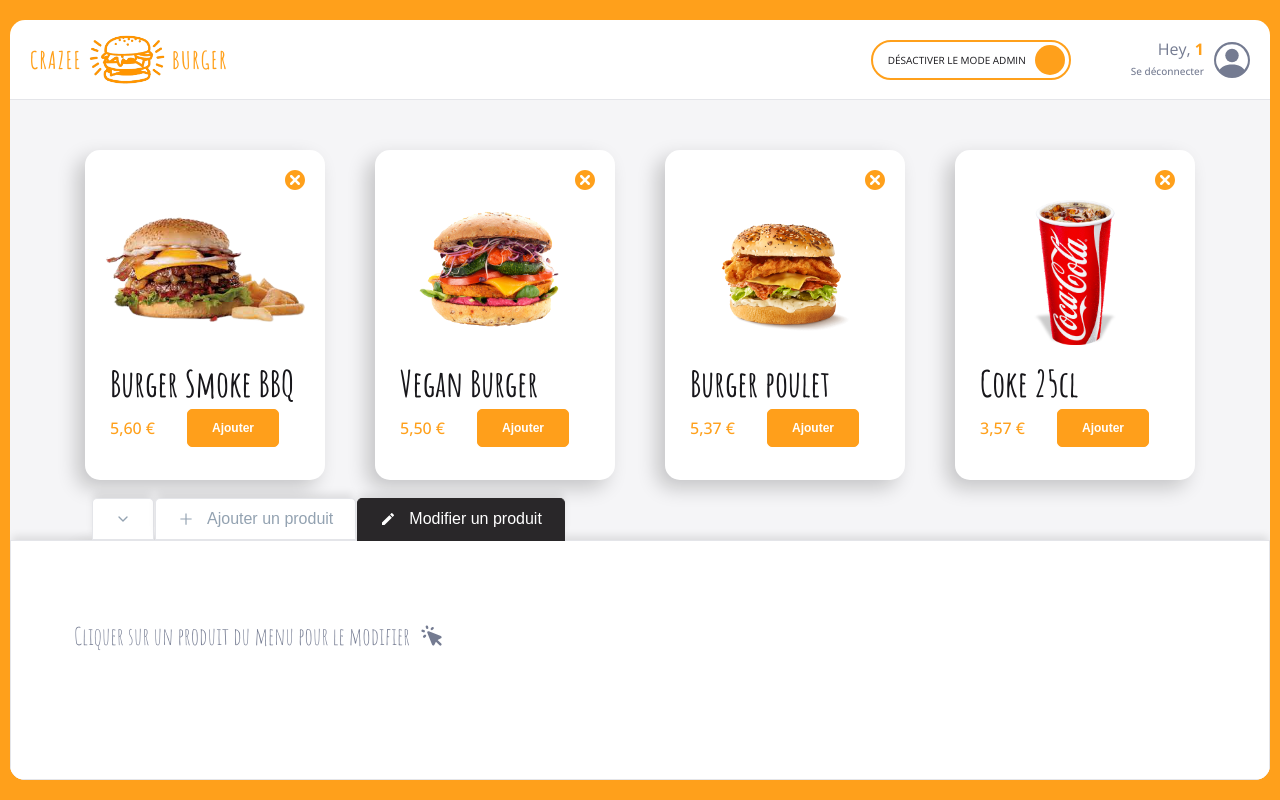
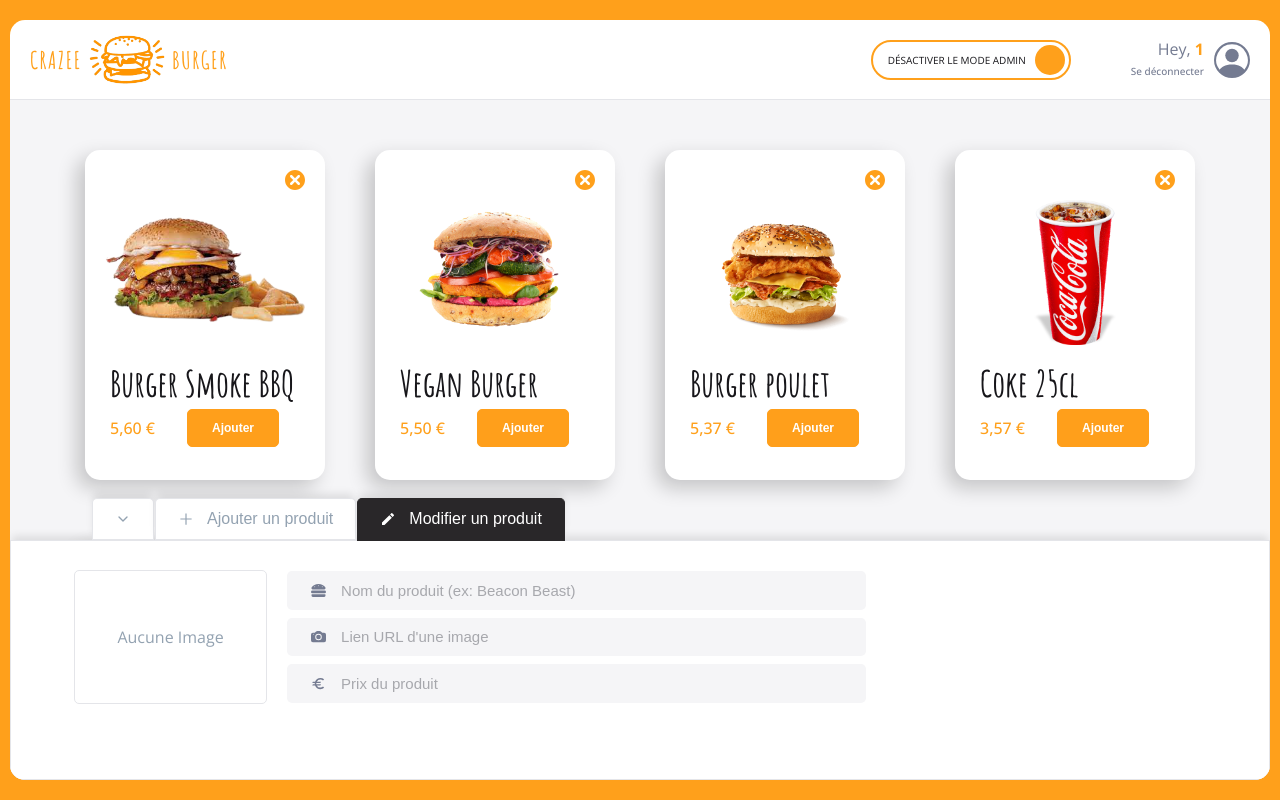
Before and after one commit to aldofwi/crazee-burger, a React (Vite) app: page /order/1 in a window 1280 px wide. Built offline with nearby package versions, Linux system fonts and the light colour scheme.

Commit message:
🚧 F09 : ADMIN > EditForm > Live Editing Product

```diff
--- a/src/components/pages/order/Main/Admin/AdminPanel/EditForm.jsx
+++ b/src/components/pages/order/Main/Admin/AdminPanel/EditForm.jsx
@@ -1,17 +1,42 @@
-import OrderContext from "../../../../../../context/OrderContext"
-import { useContext } from "react"
-import styled from "styled-components"
-import HintMessage from "./HintMessage"
+import OrderContext from "../../../../../../context/OrderContext";
+import TextInput from "../../../../../reusable-ui/TextInput";
+import { getInputTextsConfig } from "./inputTextConfig";
+import { useContext } from "react";
+import styled from "styled-components";
+import HintMessage from "./HintMessage";
+import ImagePreview from "./ImagePreview";
 
 export default function EditForm() {
 
-  const { productSelected } = useContext(OrderContext);
+  const { productSelected, setProductSelected, handleEdit } = useContext(OrderContext);
+
+  const inputTexts = getInputTextsConfig(productSelected);
+
+  const handleChange = (event) => {
+    const {name, value} = event.target;
+    const produitEnMAJ = {
+      ...productSelected,
+      [name]: value,
+    };
+
+    setProductSelected(produitEnMAJ); // update le formulaire
+    handleEdit(produitEnMAJ); // update le menu
+  }
 
   return (
     <EditFormStyled>
 
-      <HintMessage />
-      <span>{productSelected.title}</span>
+      <ImagePreview newProduct={productSelected} />
+
+      <div className="input-fields">
+        { inputTexts.map(input =>
+          <TextInput
+              key={input.id}
+              {...input} // Déstructuration de nos inputs.
+              onChange={handleChange}
+              version="minimalist"
+          />) }
+      </div>
 
     </EditFormStyled>
   )
@@ -19,9 +44,30 @@
 
 const EditFormStyled = styled.form`
 
-  //display: flex;
-  //flex-direction: column;
-  //justify-content: center;
-  //align-items: center;
+display: grid;
+grid-template-columns: 1fr 3fr;
+grid-template-rows: repeat(4, 1fr); // 1fr 1fr 1fr 1fr
+height: 100%;
+width: 70%;
+grid-column-gap: 20px;
+grid-row-gap: 8px;
 
+.input-fields {
+  grid-area: 1 / 2 / -2 / 3;
+  display: grid;
+  grid-row-gap: 8px;
+}
+
+.submit {
+  grid-area: 4 / 2 / -1 / -1;
+  display: flex;
+  align-items: center;
+  position: relative;
+  top: 3px;
+
+  .submit-button {
+    // width: 50%;
+    height: 100%;
+  }
+}
 `
--- a/src/components/pages/order/Main/MainRightSide/Menu/Menu.jsx
+++ b/src/components/pages/order/Main/MainRightSide/Menu/Menu.jsx
@@ -1,19 +1,21 @@
+import { useContext } from 'react';
 import styled from 'styled-components';
 import { theme } from '../../../../theme';
-import { useContext } from 'react';
 import EmptyMenuAdmin from './EmptyMenuAdmin';
 import { formatPrice } from '/src/utils/maths';
 import EmptyMenuClient from './EmptyMenuClient';
 import OrderContext from '/src/context/OrderContext';
 import ProductCard from '../../../../../reusable-ui/ProductCard';
-
-const DEFAULT_TITLE = "NEW PRODUCT";
-const DEFAULT_IMAGE = "/public/images/coming-soon.png";
+import { DEFAULT_IMAGE, DEFAULT_TITLE } from '../../../../../../enums/product';
 
 export default function Menu() {
 
     // States
-    const { menu, handleDelete, resetMenu, isModeAdmin, setProductSelected } = useContext(OrderContext);
+    const { menu,
+            resetMenu,
+            isModeAdmin,
+            handleDelete,
+            setProductSelected } = useContext(OrderContext);
 
     // Comportements
 
@@ -25,9 +27,7 @@
 
     const handleClick = (idProductClicked) => {
 
-        console.log("idProductClicked : ", idProductClicked);
         const productSelected = menu.find((product) => product.id === idProductClicked);
-        console.log("productSelected : ", productSelected);
         setProductSelected(productSelected);
      }
 
--- a/src/components/pages/order/OrderPage.jsx
+++ b/src/components/pages/order/OrderPage.jsx
@@ -17,12 +17,25 @@
   const [productSelected, setProductSelected] = useState({});
 
   const handleAdd = (newProduct) => {
-      // 1. copy du menu
-      const menuCopy = [...menu];
+      // 1. [...menu] pas de shallow copy, que en surface
+      const menuCopy = JSON.parse(JSON.stringify(menu));
       // 2. manip de la copie du tableau
       const menuUpdated = [newProduct, ...menuCopy];
       // 3. update du statut
       setMenu(menuUpdated);
+  }
+
+  const handleEdit = (productBeingEdited) => {
+
+    // 1. copy du menu (deep clone)
+    const menuCopy = JSON.parse(JSON.stringify(menu));
+
+    // 2. manip de la copie du tableau
+    const indexOfMenuToUpdated = menu.findIndex((product) => product.id === productBeingEdited.id);
+    menuCopy[indexOfMenuToUpdated] = productBeingEdited;
+
+    // 3. update du statut
+    setMenu(menuCopy);
   }
 
   const handleDelete = (idOfDeleteProduct) => {
@@ -32,11 +45,12 @@
     const menuUpdated = menuCopy.filter((product) => product.id !== idOfDeleteProduct);
     // 3. update du statut
     setMenu(menuUpdated);
- }
+  }
 
- const resetMenu = () => {
+  const resetMenu = () => {
   setMenu(fakeMenu.MEDIUM);
-}
+  }
+
 
   const orderContextValue = {
     isModeAdmin,
@@ -48,6 +62,7 @@
     menu,
     resetMenu,
     handleAdd,
+    handleEdit,
     handleDelete,
     newProduct,
     setNewProduct,
@@ -81,14 +96,12 @@
   align-items: center;
 
   .container {
-    //background: red;
     height: 95vh;
     width: 1400px;
     display: flex;
     flex-direction: column;
     padding: 0 10px 0 10px;
     border-radius: ${theme.borderRadius.extraRound};
-
   }
 
 `
--- a/src/components/reusable-ui/TextInput.jsx
+++ b/src/components/reusable-ui/TextInput.jsx
@@ -8,7 +8,7 @@
     <TextInputStyled className={className} version={version}>
         <div className="icon">{iconBeforeInput && iconBeforeInput}</div>
         <input
-            value={value}
+            value={value || ""}
             onChange={onChange}
             type="text"
             {...extraProps}
--- a/src/context/OrderContext.jsx
+++ b/src/context/OrderContext.jsx
@@ -14,6 +14,8 @@
     menu: [],
     resetMenu: () => {},
     handleAdd: () => {},
+    handleEdit: () => {},
+    handleDelete: () => {},
 
     newProduct: {},
     setNewProduct: () => {},
--- a/src/enums/product.jsx
+++ b/src/enums/product.jsx
@@ -4,3 +4,6 @@
     imageSource: "",
     price: 0,
 });
+
+export const DEFAULT_TITLE = "NEW PRODUCT";
+export const DEFAULT_IMAGE = "/public/images/coming-soon.png";
```
